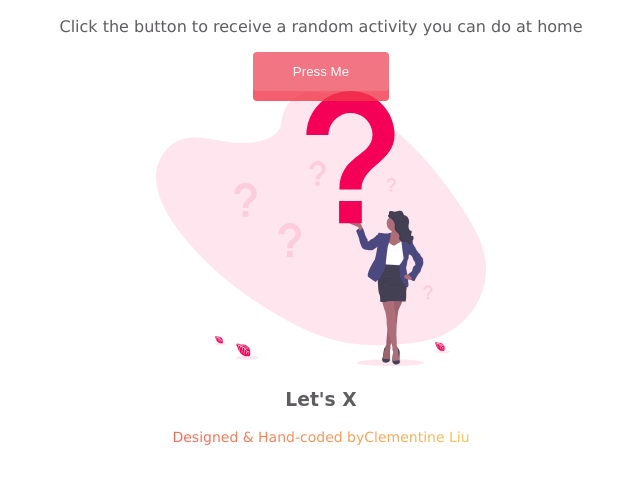
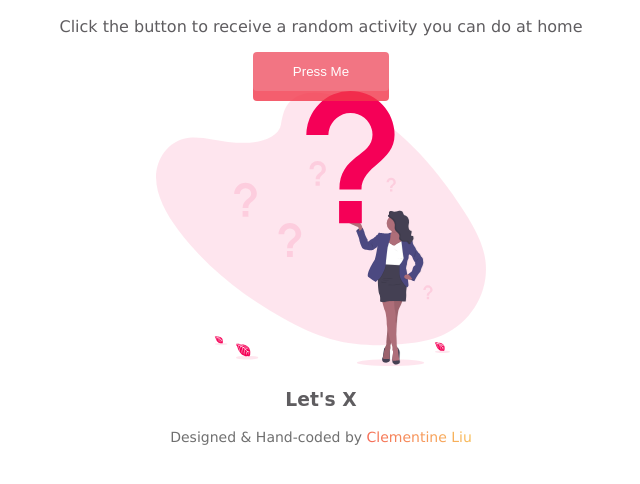
Before and after one commit to clemcodes/activity-generator, a plain HTML site: page index.html in a window 1280 px wide. Shown: the part 126-610 px from the top of the page, without its empty margins (319-959 px from the left). Drawn offline with Linux system fonts and the light colour scheme.

Commit message:
Update index.html

```diff
--- a/index.html
+++ b/index.html
@@ -25,7 +25,7 @@
   </main>
 
   <footer>
-    <p><a href="https://github.com/cl3m3nt1n3" target="_blank">Designed & Hand-coded byClementine Liu</a></p>
+    <p> Designed & Hand-coded by <a href="https://github.com/cl3m3nt1n3" target="_blank">Clementine Liu</a></p>
   </footer>
 
 </body>
```
